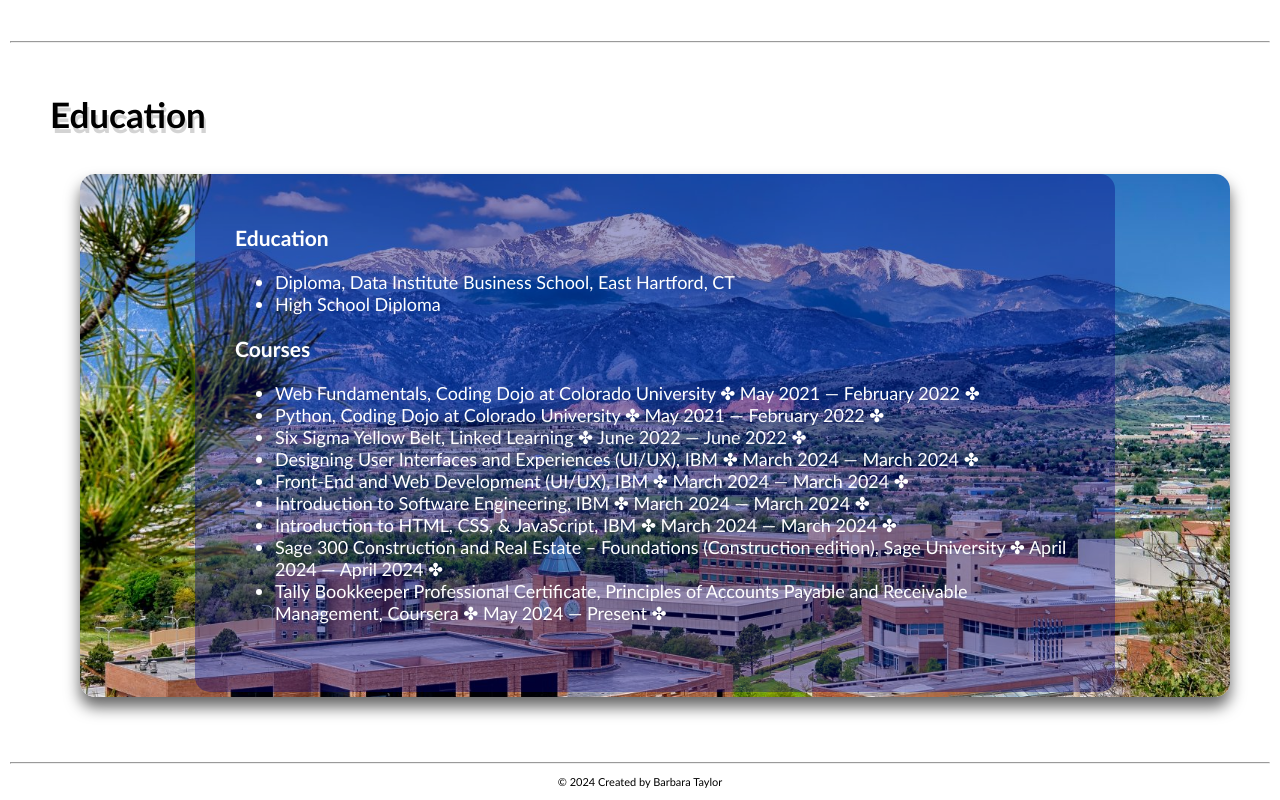
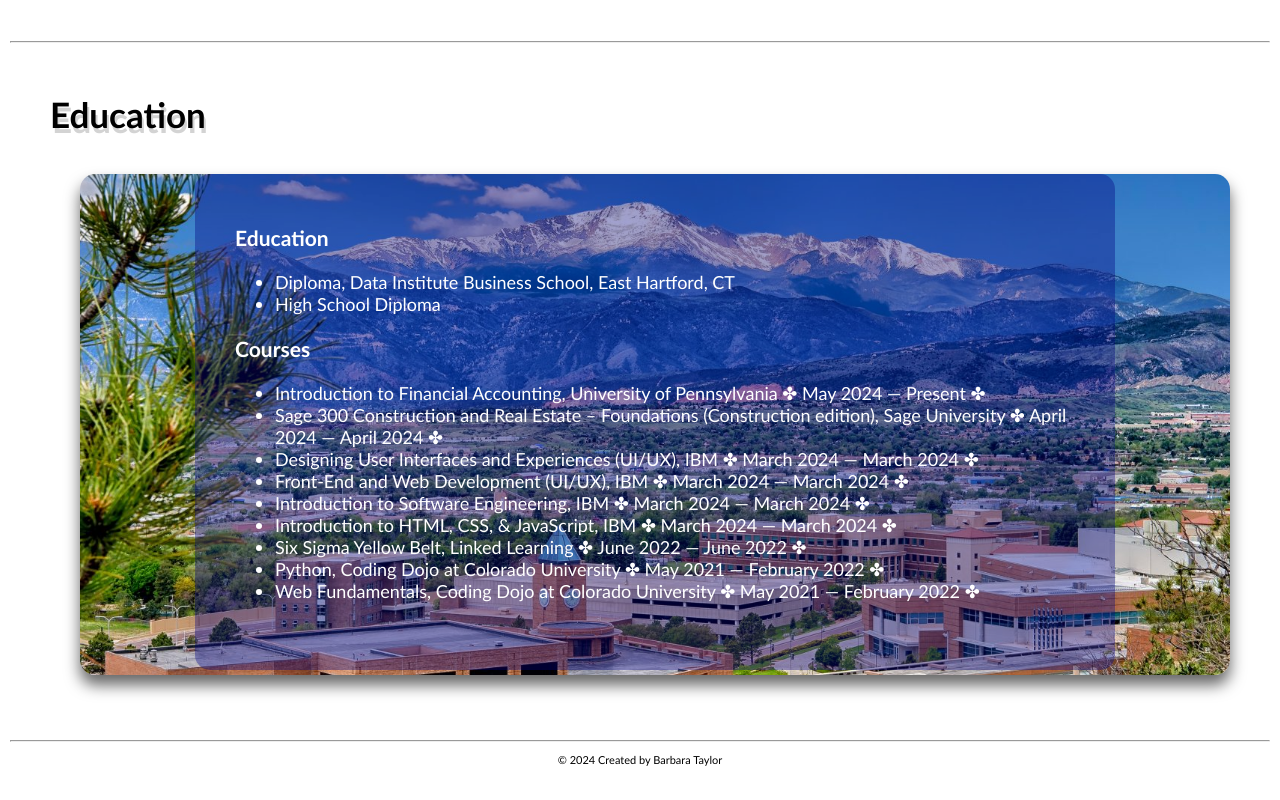
Before and after one commit to BashaTaylor/CommPostCloserResume, a plain HTML site: page index.html in a window 1280 px wide. Shown: the part 5315-6115 px from the top of the page. After the commit the page ends 6093 px from the top, so only its background shows below. Drawn offline with Linux system fonts and the light colour scheme.

Commit message:
Update index.html

```diff
--- a/index.html
+++ b/index.html
@@ -200,7 +200,7 @@
             </h6><br>
             <ul>
                 <li>Managed incoming and outgoing cash transactions across 24 major vaults and
-                    oversaw all account reconciliations.</li>
+                    overseen all account reconciliations.</li>
                 <li>Maintained remote cash inventories and monitored insurance cash levels.</li>
                 <li>Prepared entries for cash funding and cash returns to generate Over and Short
                     reports.</li>
@@ -267,10 +267,9 @@
 
     <!-- Education -->
     <section class="education" id="education">
-        <h2 style="text-shadow: 2px 5px lightgray;">Education
+        <h2>Education
         </h2>
         <div style="clear:both;"></div>
-        <!-- <div id="ed_background"> -->
         <br>
         <div class="bg">
             <!-- <div id="education-container" class="education-container"> -->
@@ -282,12 +281,11 @@
                 </ul>
                 <h3>Courses</h3>
                 <ul>
-                    <li>Web Fundamentals, Coding Dojo at Colorado University &#10020;
-                        May 2021 — February 2022 &#10020;</li>
-                    <li>Python, Coding Dojo at Colorado University &#10020;
-                        May 2021 — February 2022 &#10020;</li>
-                    <li>Six Sigma Yellow Belt, Linked Learning &#10020;
-                        June 2022 — June 2022 &#10020;</li>
+                    <li>Introduction to Financial Accounting, University of Pennsylvania &#10020;
+                        May 2024 — Present &#10020;</li>
+                    <li>Sage 300 Construction and Real Estate – Foundations (Construction edition), Sage
+                        University &#10020;
+                        April 2024 — April 2024 &#10020;</li>
                     <li>Designing User Interfaces and Experiences (UI/UX), IBM &#10020;
                         March 2024 — March 2024 &#10020;</li>
                     <li>Front-End and Web Development (UI/UX), IBM &#10020;
@@ -296,12 +294,12 @@
                         March 2024 — March 2024 &#10020;</li>
                     <li>Introduction to HTML, CSS, & JavaScript, IBM &#10020;
                         March 2024 — March 2024 &#10020;</li>
-                    <li>Sage 300 Construction and Real Estate – Foundations (Construction edition), Sage
-                        University &#10020;
-                        April 2024 — April 2024 &#10020;</li>
-                    <li>Tally Bookkeeper Professional Certificate, Principles of Accounts Payable and
-                        Receivable Management, Coursera &#10020;
-                        May 2024 — Present &#10020;</li>
+                    <li>Six Sigma Yellow Belt, Linked Learning &#10020;
+                        June 2022 — June 2022 &#10020;</li>
+                    <li>Python, Coding Dojo at Colorado University &#10020;
+                        May 2021 — February 2022 &#10020;</li>
+                    <li>Web Fundamentals, Coding Dojo at Colorado University &#10020;
+                        May 2021 — February 2022 &#10020;</li>
                 </ul>
             </div>
             <!-- </div> -->
```
